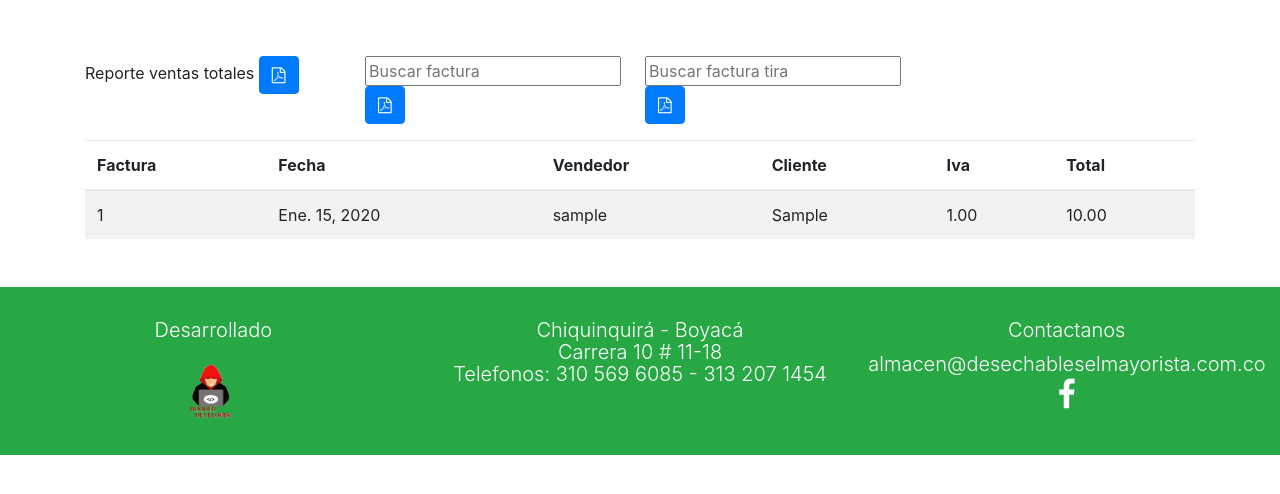
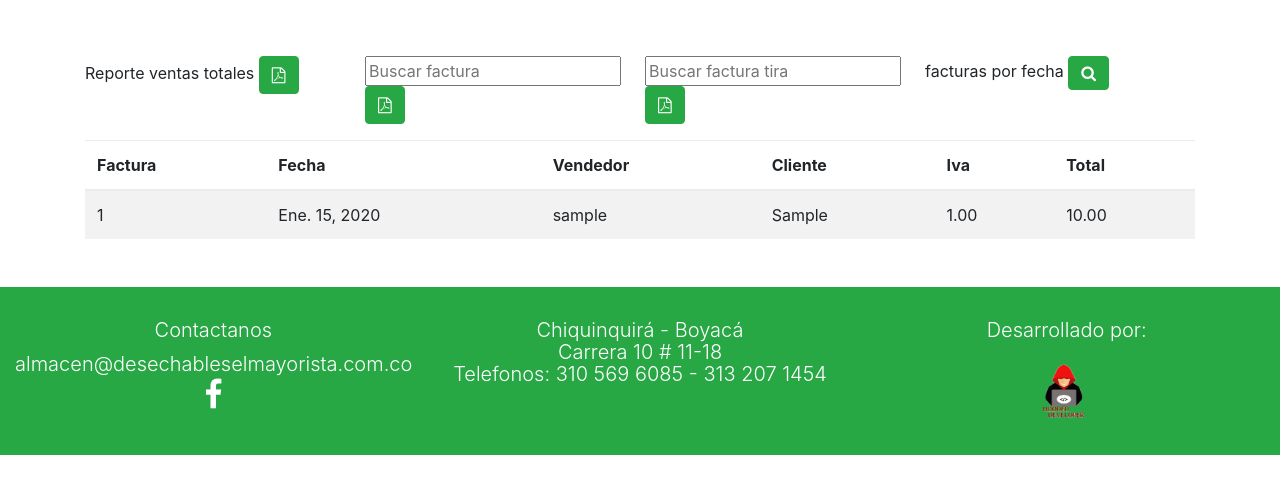
Before and after one commit to DevHoodChiquinquira/ElMayorista, a Django app: page /factura/list in a window 1280 px wide. Shown: the part 64-558 px from the top of the page. Run offline with Django 3.2, Linux system fonts and the light colour scheme; a user stored in the database is signed in; tables that the repository leaves empty hold one stand-in row (values such as "Sample post"); parts of the project's set-up code (start-up, migrations or seed data) failed here and were passed over; some libraries are stand-ins or nearby versions.

Commit message:
informe en formato pdf y csv de facturas con rangos de fechas

```diff
--- a/factura/urls.py
+++ b/factura/urls.py
@@ -17,6 +17,10 @@ urlpatterns = [
        name='reporte_Detalle_Factura'),
     url(r'^factura/factura_Tira', views.FacturaTira.as_view(),
         name='factura_tira'),
+    url(r'^factura/facturas_rango_fecha', views.PdfFacturasRango.as_view(),
+        name='factura_rango_fecha'),
+    url(r'^factura/csv_facturas_rango_fecha', views.csv_facturas,
+        name='csv_factura_rango_fecha'),
 
     # url(r'^factura$',
     # 	TemplateView.as_view(template_name="factura/factura_index.html"),
--- a/factura/views.py
+++ b/factura/views.py
@@ -27,6 +27,7 @@ import xhtml2pdf.pisa as pisa
 import cStringIO as StringIO
 from django import http
 import cgi
+import csv
 #modelos
 from cliente.models import Cliente
 from producto.models import Producto
@@ -197,3 +198,29 @@ class FacturaTira(LoginRequiredMixin, PermissionRequiredMixin, TemplateView):
         datoFactura = Factura.objects.filter(serie=buscar)
         return write_pdf('factura/factura_Tira.html',
                          { 'ventas':ventas, 'pagesize':'A4', 'datoFactura':datoFactura})
+
+
+#en pdf
+class PdfFacturasRango(LoginRequiredMixin, PermissionRequiredMixin, TemplateView):
+    permission_required = ('factura.add_factura')
+    def post(self, request, *args, **kwargs):
+        buscarFechaInicio = request.POST['busqueda-fechaInicio']
+        buscarFechaFinal = request.POST['busqueda-fechaFinal']
+        print(buscarFechaInicio)
+        print(buscarFechaFinal)
+        ventasRangoFechas = Factura.objects.filter(fecha__range=(buscarFechaInicio, buscarFechaFinal))
+        return write_pdf('factura/reporte_facturas_fecha.html',
+                         { 'ventasRangoFechas':ventasRangoFechas,
+                          'pagesize':'A4'})
+
+def csv_facturas(request):
+    response = HttpResponse(content_type='text/csv')
+    response['Content-Desposition']='attachment; filename=factura.csv'
+    writer = csv.writer(response)
+    writer.writerow(['SERIE', 'FECHA', 'IVA', 'TOTAL', 'VENDEDOR'])
+    buscarFechaInicio = request.POST['busqueda-fechaInicio']
+    buscarFechaFinal = request.POST['busqueda-fechaFinal']
+    ventasRangoFechas = Factura.objects.filter(fecha__range=(buscarFechaInicio, buscarFechaFinal))
+    for datos in ventasRangoFechas:
+        writer.writerow([datos.serie, datos.fecha, datos.iva, datos.total, datos.vendedor])
+    return response
--- a/templates/factura/factura_list.html
+++ b/templates/factura/factura_list.html
@@ -10,7 +10,7 @@
     <div class="pdf">
         <form class="navbar-search pull-left" method="POST" action="{%url 'factura:reporte_Facturas'%}">{% csrf_token%}
           <label >Reporte ventas totales</label>
-          <button class="btn btn-primary" type="submit"><i class="icon fa fa-file-pdf-o"></i></button>
+          <button class="btn btn-success" type="submit"><i class="icon fa fa-file-pdf-o"></i></button>
         </form>
     </div>
   </div>
@@ -20,7 +20,7 @@
               <form class="navbar-search pull-left" method="POST" name="detalle_factura" action="{%url 'factura:reporte_Detalle_Factura'%}">{% csrf_token%}
                   <input title="se requiere numero" type="number" name="busqueda" class="search-query" placeholder="Buscar factura"  required>
                   <div class="btn-group">
-                      <button class="btn btn-primary" type="submit"><i class="icon fa fa-file-pdf-o"></i></button>
+                      <button class="btn btn-success" type="submit"><i class="icon fa fa-file-pdf-o"></i></button>
                   </div>
               </form>
           </div>
@@ -32,14 +32,89 @@
             <form class="navbar-search pull-left" method="POST" name="detalle_facturaT" action="{%url 'factura:factura_tira'%}">{% csrf_token%}
                 <input title="se requiere numero" type="number" name="busquedaT" class="search-query" placeholder="Buscar factura tira"  required>
                 <div class="btn-group">
-                    <button class="btn btn-primary" type="submit"><i class="icon fa fa-file-pdf-o"></i></button>
+                    <button class="btn btn-success" type="submit"><i class="icon fa fa-file-pdf-o"></i></button>
                 </div>
             </form>
         </div>
       </div>
+
+      <div class="form-group col-md-3 ">
+              <div class="busqueda-fecha-rango">
+                <label for="">facturas por fecha</label>
+                <button type="button" class="btn btn-success fa fa-search" data-toggle="modal" data-target="#FacturasRangoFechaModal"></button>
+              </div>
+      </div>
+
+
 </div>
 
+<!--modal-->
+<!-- producto modal-->
+<div class="modal fade" id="FacturasRangoFechaModal" tabindex="-1" role="dialog" aria-labelledby="exampleModalLabel" aria-hidden="true">
+  <div class="modal-dialog" role="document">
+    <div class="modal-content">
+      <div class="modal-header">
+        <h5 class="modal-title" id="exampleModalLabel">Reporte de facturas por fecha</h5>
+        <button type="button" class="close" data-dismiss="modal" aria-label="Close">
+          <span aria-hidden="true">&times;</span>
+        </button>
+      </div>
+      <div class="modal-body">
+        <form method="POST" action="{%url 'factura:csv_factura_rango_fecha'%}"  id="f-rango-fecha">
+          {% csrf_token%}
+          <div class="form-row">
+            <div class="form-group col-md-5 ">
+              <label for="inputEmail4">Fecha Inicio</label>
+              <input name="busqueda-fechaInicio" id="b-f-fechaInicio" type="date" class="form-control fa fa-calendar" placeholder="30-12-2017"  min="2017-04-01" max="2050-12-20" required>
+            </div>
+            <div class="form-group col-md-5">
+              <label for="inputPassword5">fecha Final</label>
+              <input name="busqueda-fechaFinal" id="b-f-fechaFinal" type="date" class="form-control fa fa-calendar" placeholder="30-12-2017" min="2017-04-01" max="2050-12-20" required>
+            </div>
+            <div class="form-group col-md-2 ">
+              <label for="inputAddress"></label>
+              <button type="submit"  class="btn btn-success fa fa-file-excel-o"></button>
+            </div>
+            </div>
+          </form>
+<!--pdf -->
+    <form method="POST" action="{%url 'factura:factura_rango_fecha'%}"  id="f-rango-fecha">
+        {% csrf_token%}
+        <div class="form-row">
+          <div class="form-group col-md-5 ">
+            <label for="inputEmail4">Fecha Inicio</label>
+            <input name="busqueda-fechaInicio" id="b-f-fechaInicio" type="date" class="form-control fa fa-calendar" placeholder="30-12-2017"  min="2017-04-01" max="2050-12-20" required>
+          </div>
+          <div class="form-group col-md-5">
+            <label for="inputPassword5">fecha Final</label>
+            <input name="busqueda-fechaFinal" id="b-f-fechaFinal" type="date" class="form-control fa fa-calendar" placeholder="30-12-2017" min="2017-04-01" max="2050-12-20" required>
+          </div>
+          <div class="form-group col-md-2 ">
+            <label for="inputAddress"></label>
+            <button type="submit"  class="btn btn-success fa fa-file-pdf-o"></button>
+          </div>
 
+          </div>
+        </form>
+<!--pdf -->
+      <div class="modal-footer">
+        <button type="button" class="btn btn-secondary" data-dismiss="modal">Cerrar</button>
+      </div>
+      <p class="text-justify">
+      Para abrir con excel solo da click derecho sobre el archivo y abrir con Excel o
+      arrastra el archivo a Excel.</br> </br>
+      Las operaciones matematicas cuando lo abras con Excel. </br>
+      inicialmente abre con bloc de notas y con control+f o control+b busca los puntos(.)
+      de valores numericos y cambialos por comas(;) esto te permitira hacer
+      operaciones matematicas cuando lo abras con excel.
+      </p>
+
+
+    </div>
+  </div>
+</div>
+</div>
+<!--producto fin modal-->
 
 <table class= "table table-striped table-responsive">
   <thead class="">
--- a/templates/system_index.html
+++ b/templates/system_index.html
@@ -88,23 +88,22 @@
 
     <footer class="container-fluid bg-success mt-5 pt-2" id="contacto">
       <div class="row text-white py-4 text-white  text-center justify-content-center ">
-                <div class="col-md-4 " >
-                      <h6 class="lead"> Desarrollado <br><br>
-                      <a href="http://www.hoodeddeveloper.com/"  target="_blank">  <img src= {% static "images/Logo-Hooded-Developer.png" %}  alt="logo hooded developer" width="auto" height="60px" class="rounded mx-auto d-block"></a>
-                    </h6>
-                </div>
 
+                <div class="col-md-4">
+                  <h6 class="lead"> Contactanos</h6>
+                  <a href="mailto:almacen@desechableselmayorista.com.co" class="lead"><span class="label">almacen@desechableselmayorista.com.co</span></a></br>
+                  <a href="https://www.facebook.com/Desechables-El-Mayorista-968627966610048/" target="_blank"> <span class="fa fa-facebook fa-2x" ></span></a>
+                </div><br><br>
                 <div class="col-md-4 " >
                     <h6 class="lead"> Chiquinquirá - Boyacá <br>
                     Carrera 10 # 11-18<br>
                     Telefonos: 310 569 6085 - 313 207 1454
                     </h6>
                 </div>
-
-                <div class="col-md-4">
-                  <h6 class="lead"> Contactanos</h6>
-                  <a href="mailto:almacen@desechableselmayorista.com.co" class="lead"><span class="label">almacen@desechableselmayorista.com.co</span></a></br>
-                  <a href="https://www.facebook.com/Desechables-El-Mayorista-968627966610048/" target="_blank"> <span class="fa fa-facebook fa-2x" ></span></a>
+                <div class="col-md-4 " >
+                      <h6 class="lead"> Desarrollado por: <br><br>
+                      <a href="http://www.hoodeddeveloper.com/"  target="_blank">  <img src= {% static "images/Logo-Hooded-Developer.png" %}  alt="logo hooded developer" width="auto" height="60px" class="rounded mx-auto d-block"></a>
+                    </h6>
                 </div>
         </div>
     </footer>
```
Also changed, not shown: templates/base_paginas.html (+9 -10 lines), templates/factura/reporte_facturas_fecha.html (added, +40 -0 lines), templates/index.html (+9 -10 lines).
